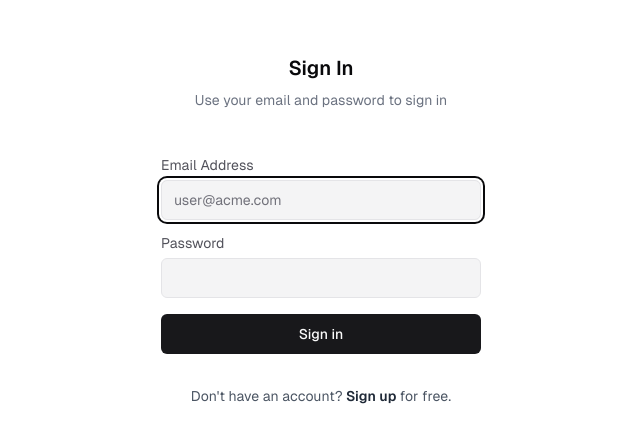
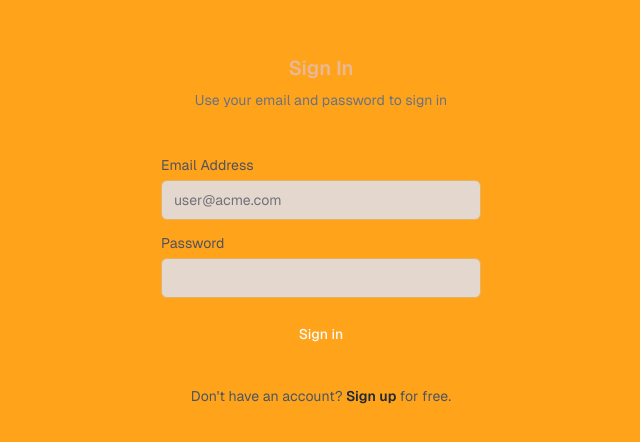
Before and after one commit to zetareticula/klever-ai-nextjs-ai-chatbot-mar25, a Next.js app: page /login in a window 1280 px wide. Shown: the part 170-612 px from the top of the page, without its empty margins (319-959 px from the left). Built offline with nearby package versions, Linux system fonts and the light colour scheme.

Commit message:
I've modified the color scheme in the CSS
These changes should give your UI the warm golden/orange with peach and green accents

```diff
--- a/app/globals.css
+++ b/app/globals.css
@@ -24,73 +24,73 @@
 
 @layer base {
     :root {
-        --background: 0 0% 100%;
-        --foreground: 240 10% 3.9%;
-        --card: 0 0% 100%;
+        --background: 36 100% 55%;
+        --foreground: 25 65% 75%;
+        --card: 25 65% 75%;
         --card-foreground: 240 10% 3.9%;
-        --popover: 0 0% 100%;
+        --popover: 25 65% 75%;
         --popover-foreground: 240 10% 3.9%;
-        --primary: 240 5.9% 10%;
+        --primary: 36 100% 55%;
         --primary-foreground: 0 0% 98%;
-        --secondary: 240 4.8% 95.9%;
+        --secondary: 120 60% 40%;
         --secondary-foreground: 240 5.9% 10%;
-        --muted: 240 4.8% 95.9%;
+        --muted: 25 30% 85%;
         --muted-foreground: 240 3.8% 46.1%;
-        --accent: 240 4.8% 95.9%;
+        --accent: 120 60% 40%;
         --accent-foreground: 240 5.9% 10%;
         --destructive: 0 84.2% 60.2%;
         --destructive-foreground: 0 0% 98%;
-        --border: 240 5.9% 90%;
-        --input: 240 5.9% 90%;
-        --ring: 240 10% 3.9%;
-        --chart-1: 12 76% 61%;
-        --chart-2: 173 58% 39%;
-        --chart-3: 197 37% 24%;
-        --chart-4: 43 74% 66%;
-        --chart-5: 27 87% 67%;
+        --border: 36 70% 65%;
+        --input: 36 70% 65%;
+        --ring: 36 100% 55%;
+        --chart-1: 36 100% 55%;
+        --chart-2: 25 65% 75%;
+        --chart-3: 120 60% 40%;
+        --chart-4: 36 80% 45%;
+        --chart-5: 120 70% 30%;
         --radius: 0.5rem;
-        --sidebar-background: 0 0% 98%;
-        --sidebar-foreground: 240 5.3% 26.1%;
-        --sidebar-primary: 240 5.9% 10%;
+        --sidebar-background: 36 90% 60%;
+        --sidebar-foreground: 25 50% 65%;
+        --sidebar-primary: 36 100% 55%;
         --sidebar-primary-foreground: 0 0% 98%;
-        --sidebar-accent: 240 4.8% 95.9%;
+        --sidebar-accent: 120 60% 40%;
         --sidebar-accent-foreground: 240 5.9% 10%;
-        --sidebar-border: 220 13% 91%;
-        --sidebar-ring: 217.2 91.2% 59.8%;
+        --sidebar-border: 36 70% 65%;
+        --sidebar-ring: 36 100% 55%;
     }
     .dark {
-        --background: 240 10% 3.9%;
-        --foreground: 0 0% 98%;
-        --card: 240 10% 3.9%;
-        --card-foreground: 0 0% 98%;
-        --popover: 240 10% 3.9%;
-        --popover-foreground: 0 0% 98%;
-        --primary: 0 0% 98%;
-        --primary-foreground: 240 5.9% 10%;
-        --secondary: 240 3.7% 15.9%;
-        --secondary-foreground: 0 0% 98%;
-        --muted: 240 3.7% 15.9%;
-        --muted-foreground: 240 5% 64.9%;
-        --accent: 240 3.7% 15.9%;
-        --accent-foreground: 0 0% 98%;
+        --background: 36 100% 40%;
+        --foreground: 25 65% 65%;
+        --card: 36 80% 30%;
+        --card-foreground: 25 65% 80%;
+        --popover: 36 80% 30%;
+        --popover-foreground: 25 65% 80%;
+        --primary: 25 65% 65%;
+        --primary-foreground: 36 100% 40%;
+        --secondary: 120 50% 30%;
+        --secondary-foreground: 25 65% 80%;
+        --muted: 36 60% 25%;
+        --muted-foreground: 25 40% 70%;
+        --accent: 120 50% 30%;
+        --accent-foreground: 25 65% 80%;
         --destructive: 0 62.8% 30.6%;
-        --destructive-foreground: 0 0% 98%;
-        --border: 240 3.7% 15.9%;
-        --input: 240 3.7% 15.9%;
-        --ring: 240 4.9% 83.9%;
-        --chart-1: 220 70% 50%;
-        --chart-2: 160 60% 45%;
-        --chart-3: 30 80% 55%;
-        --chart-4: 280 65% 60%;
-        --chart-5: 340 75% 55%;
-        --sidebar-background: 240 5.9% 10%;
-        --sidebar-foreground: 240 4.8% 95.9%;
-        --sidebar-primary: 224.3 76.3% 48%;
-        --sidebar-primary-foreground: 0 0% 100%;
-        --sidebar-accent: 240 3.7% 15.9%;
-        --sidebar-accent-foreground: 240 4.8% 95.9%;
-        --sidebar-border: 240 3.7% 15.9%;
-        --sidebar-ring: 217.2 91.2% 59.8%;
+        --destructive-foreground: 25 65% 80%;
+        --border: 36 60% 45%;
+        --input: 36 60% 45%;
+        --ring: 25 50% 75%;
+        --chart-1: 36 100% 55%;
+        --chart-2: 25 65% 65%;
+        --chart-3: 120 60% 40%;
+        --chart-4: 36 80% 45%;
+        --chart-5: 120 70% 30%;
+        --sidebar-background: 36 90% 30%;
+        --sidebar-foreground: 25 50% 75%;
+        --sidebar-primary: 36 100% 45%;
+        --sidebar-primary-foreground: 25 65% 80%;
+        --sidebar-accent: 120 50% 30%;
+        --sidebar-accent-foreground: 25 50% 75%;
+        --sidebar-border: 36 60% 45%;
+        --sidebar-ring: 36 100% 55%;
     }
 }
 
```
